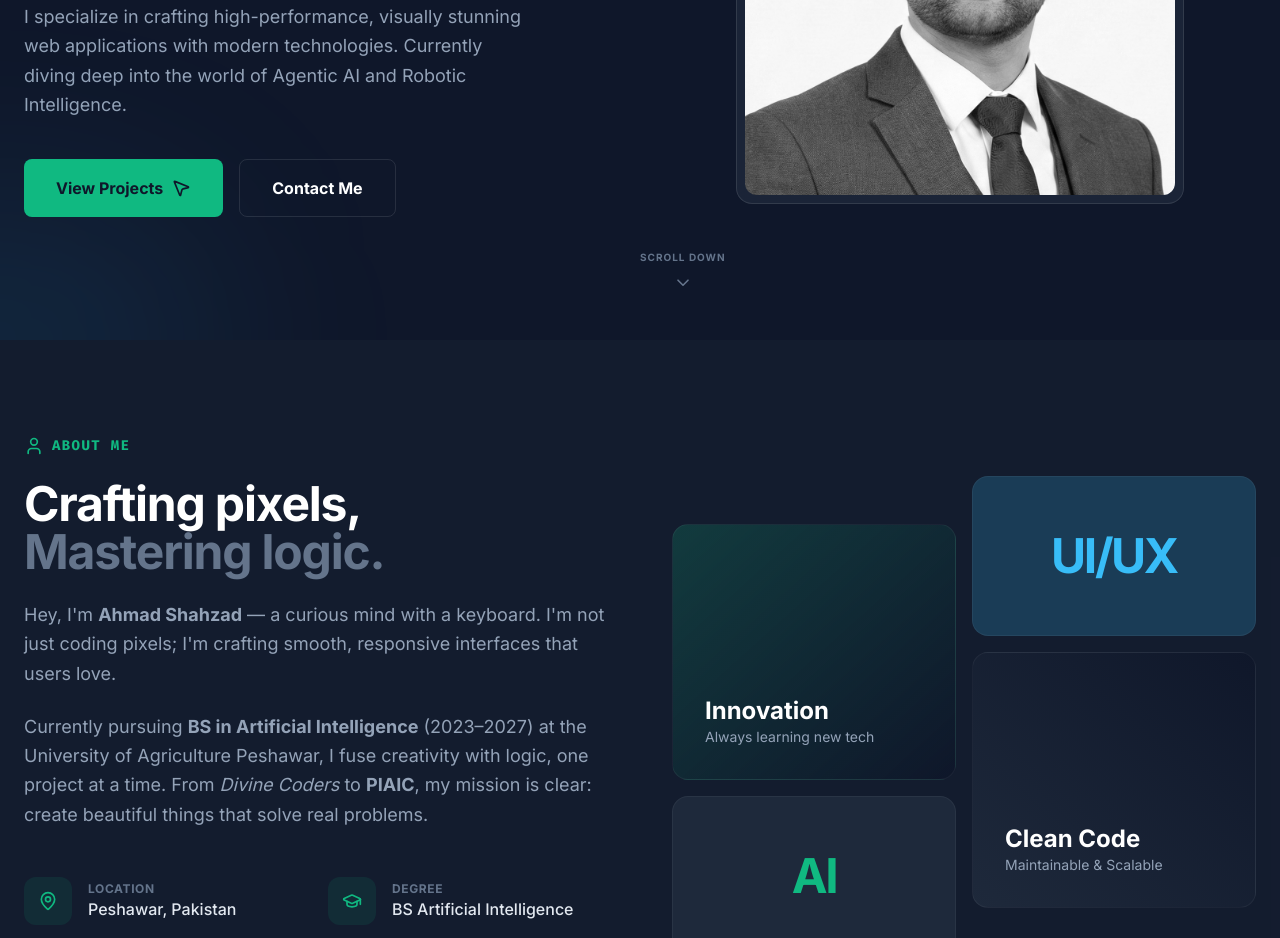
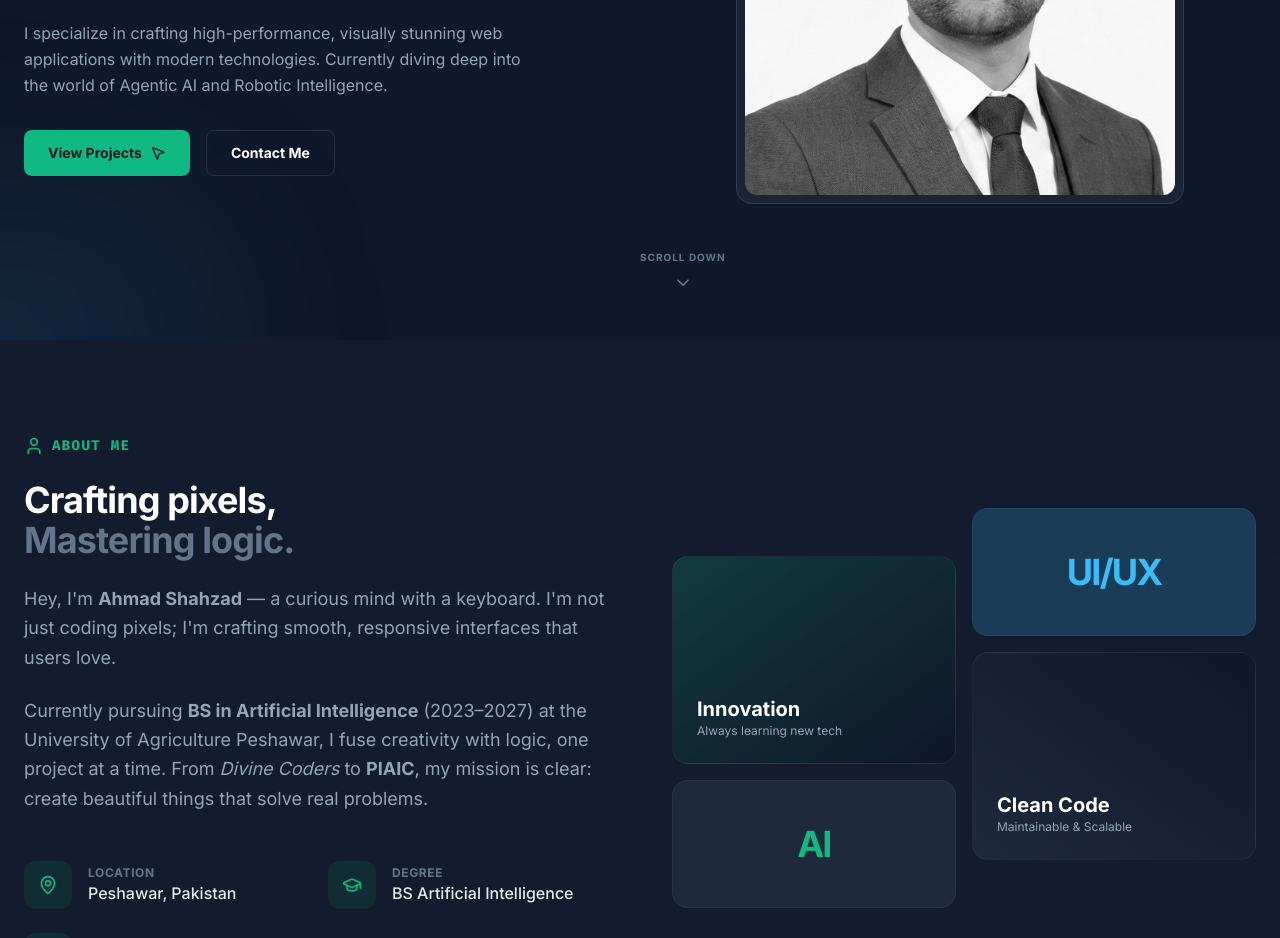
Before and after one commit to Ahmadshahzad1424/Ahmad-Portfolio-React, a React (Vite) app: page / in a window 1280 px wide. Shown: the part 460-1398 px from the top of the page. Built offline with nearby package versions, Linux system fonts and the light colour scheme.

Commit message:
feat: update About, Hero, and Skills components for improved styling and responsiveness; enhance index.css for better font rendering

```diff
--- a/src/components/About.jsx
+++ b/src/components/About.jsx
@@ -23,7 +23,7 @@ const About = () => {
                             <User className="w-5 h-5" />
                             <span className="font-mono text-sm tracking-widest uppercase font-bold">About Me</span>
                         </div>
-                        <h2 className="text-4xl md:text-5xl font-bold text-white tracking-tight">
+                        <h2 className="text-3xl md:text-4xl font-bold text-white tracking-tight">
                             Crafting pixels, <br />
                             <span className="text-slate-500">Mastering logic.</span>
                         </h2>
@@ -61,21 +61,21 @@ const About = () => {
                     >
                         <div className="grid grid-cols-2 gap-4">
                             <div className="space-y-4 pt-12">
-                                <div className="h-64 rounded-2xl bg-gradient-to-br from-accent/20 to-primary border border-white/5 p-8 flex flex-col justify-end">
-                                    <h4 className="text-2xl font-bold text-white">Innovation</h4>
-                                    <p className="text-sm text-slate-400">Always learning new tech</p>
+                                <div className="h-52 rounded-2xl bg-gradient-to-br from-accent/20 to-primary border border-white/5 p-6 flex flex-col justify-end">
+                                    <h4 className="text-xl font-bold text-white">Innovation</h4>
+                                    <p className="text-xs text-slate-400">Always learning new tech</p>
                                 </div>
-                                <div className="h-40 rounded-2xl bg-secondary border border-white/5 flex items-center justify-center">
-                                    <span className="text-accent text-5xl font-bold tracking-tighter">AI</span>
+                                <div className="h-32 rounded-2xl bg-secondary border border-white/5 flex items-center justify-center">
+                                    <span className="text-accent text-4xl font-bold tracking-tighter">AI</span>
                                 </div>
                             </div>
                             <div className="space-y-4">
-                                <div className="h-40 rounded-2xl bg-highlight/20 border border-white/5 flex items-center justify-center">
-                                    <span className="text-highlight text-5xl font-bold tracking-tighter">UI/UX</span>
+                                <div className="h-32 rounded-2xl bg-highlight/20 border border-white/5 flex items-center justify-center">
+                                    <span className="text-highlight text-4xl font-bold tracking-tighter">UI/UX</span>
                                 </div>
-                                <div className="h-64 rounded-2xl bg-gradient-to-tr from-secondary to-primary border border-white/5 p-8 flex flex-col justify-end">
-                                    <h4 className="text-2xl font-bold text-white">Clean Code</h4>
-                                    <p className="text-sm text-slate-400">Maintainable & Scalable</p>
+                                <div className="h-52 rounded-2xl bg-gradient-to-tr from-secondary to-primary border border-white/5 p-6 flex flex-col justify-end">
+                                    <h4 className="text-xl font-bold text-white">Clean Code</h4>
+                                    <p className="text-xs text-slate-400">Maintainable & Scalable</p>
                                 </div>
                             </div>
                         </div>
--- a/src/components/Hero.jsx
+++ b/src/components/Hero.jsx
@@ -20,7 +20,7 @@ const Hero = () => {
                     <span className="inline-block py-1 px-3 rounded-full bg-accent/10 border border-accent/20 text-accent text-xs font-bold tracking-widest uppercase mb-6">
                         Available for Freelance
                     </span>
-                    <h1 className="text-5xl md:text-6xl font-bold text-white mb-6 tracking-tight leading-tight">
+                    <h1 className="text-4xl md:text-5xl font-bold text-white mb-6 tracking-tight leading-tight">
                         Building Digital <br />
                         <span className="text-gradient">Experiences</span>
                     </h1>
@@ -44,7 +44,7 @@ const Hero = () => {
                         </span>
                     </div>
 
-                    <p className="text-lg text-slate-400 max-w-lg mb-10 leading-relaxed">
+                    <p className="text-base text-slate-400 max-w-lg mb-8 leading-relaxed">
                         I specialize in crafting high-performance, visually stunning web applications with modern technologies.
                         Currently diving deep into the world of Agentic AI and Robotic Intelligence.
                     </p>
@@ -52,14 +52,14 @@ const Hero = () => {
                     <div className="flex flex-wrap gap-4">
                         <a
                             href="#projects"
-                            className="px-8 py-4 bg-accent hover:bg-emerald-600 text-primary font-bold rounded-lg transition-all transform hover:-translate-y-1 flex items-center"
+                            className="px-6 py-3 bg-accent hover:bg-emerald-600 text-primary font-bold rounded-lg transition-all transform hover:-translate-y-1 flex items-center text-sm"
                         >
                             View Projects
-                            <MousePointer2 className="ml-2 w-5 h-5" />
+                            <MousePointer2 className="ml-2 w-4 h-4" />
                         </a>
                         <a
                             href="#contact"
-                            className="px-8 py-4 border border-white/10 hover:bg-white/5 text-white font-bold rounded-lg transition-all"
+                            className="px-6 py-3 border border-white/10 hover:bg-white/5 text-white font-bold rounded-lg transition-all text-sm"
                         >
                             Contact Me
                         </a>
--- a/src/components/Skills.jsx
+++ b/src/components/Skills.jsx
@@ -61,7 +61,7 @@ const Skills = () => {
                             key={index}
                             variants={item}
                             whileHover={{ y: -5 }}
-                            className="p-8 rounded-2xl border border-white/5 bg-secondary/20 hover:bg-secondary/40 hover:border-accent/30 transition-all group flex flex-col items-center justify-center text-center relative overflow-hidden"
+                            className="p-6 rounded-2xl border border-white/5 bg-secondary/20 hover:bg-secondary/40 hover:border-accent/30 transition-all group flex flex-col items-center justify-center text-center relative overflow-hidden"
                         >
                             <div className="absolute top-0 right-0 p-2 opacity-0 group-hover:opacity-100 transition-opacity">
                                 <span className="text-[10px] font-mono text-accent">{skill.level}</span>
--- a/src/index.css
+++ b/src/index.css
@@ -1,6 +1,13 @@
 @tailwind base;
 @tailwind components;
 @tailwind utilities;
+
+:root {
+  font-size: 16px;
+  text-rendering: optimizeLegibility;
+  -webkit-font-smoothing: antialiased;
+  -moz-osx-font-smoothing: grayscale;
+}
 
 @layer base {
   html {
```
